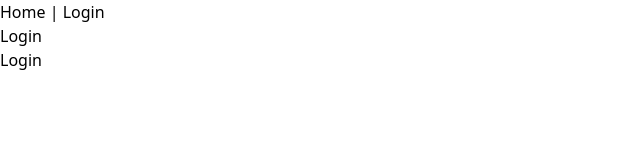
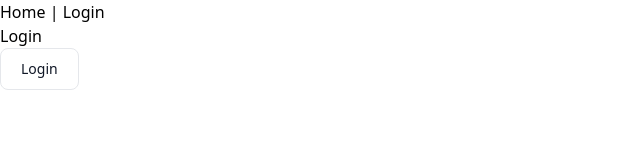
Before and after one commit to valerijmedvid/car-advisor, a Vue app: page /login in a window 1280 px wide. Shown: the top 160 px of the page, without its empty margins (0-640 px from the left). Built offline with nearby package versions, Linux system fonts and the light colour scheme.

Commit message:
update packages

```diff
--- a/tailwind.config.js
+++ b/tailwind.config.js
@@ -1,7 +1,6 @@
 /** @type {import('tailwindcss').Config} */
 export default {
-  purge: ['./index.html', './src/**/*.{vue,js,ts,jsx,tsx}'],
-  content: [],
+  content: ['./index.html', './src/**/*.{vue,js,ts,jsx,tsx}'],
   theme: {
     extend: {},
   },
```
Also changed, not shown: package.json (+10 -10 lines), 1 other file (tests, documents, lock files or other folders).
